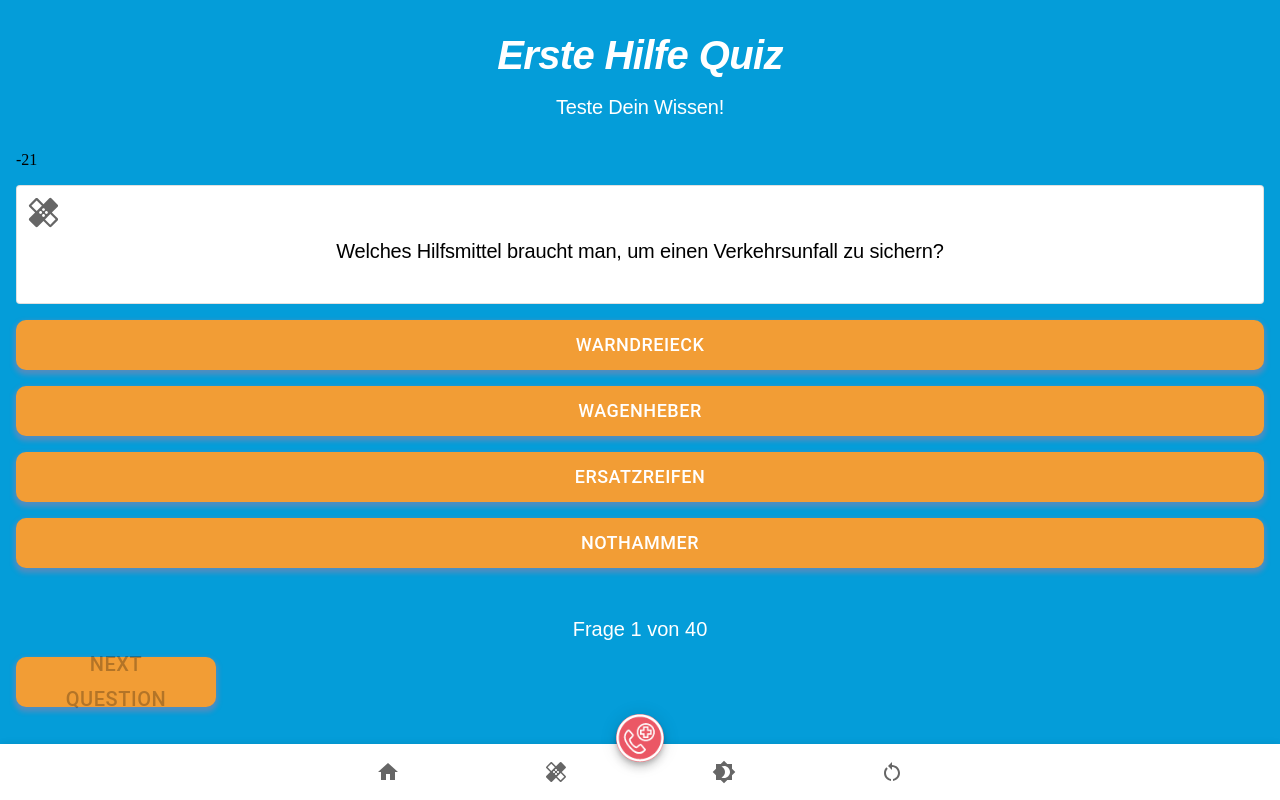
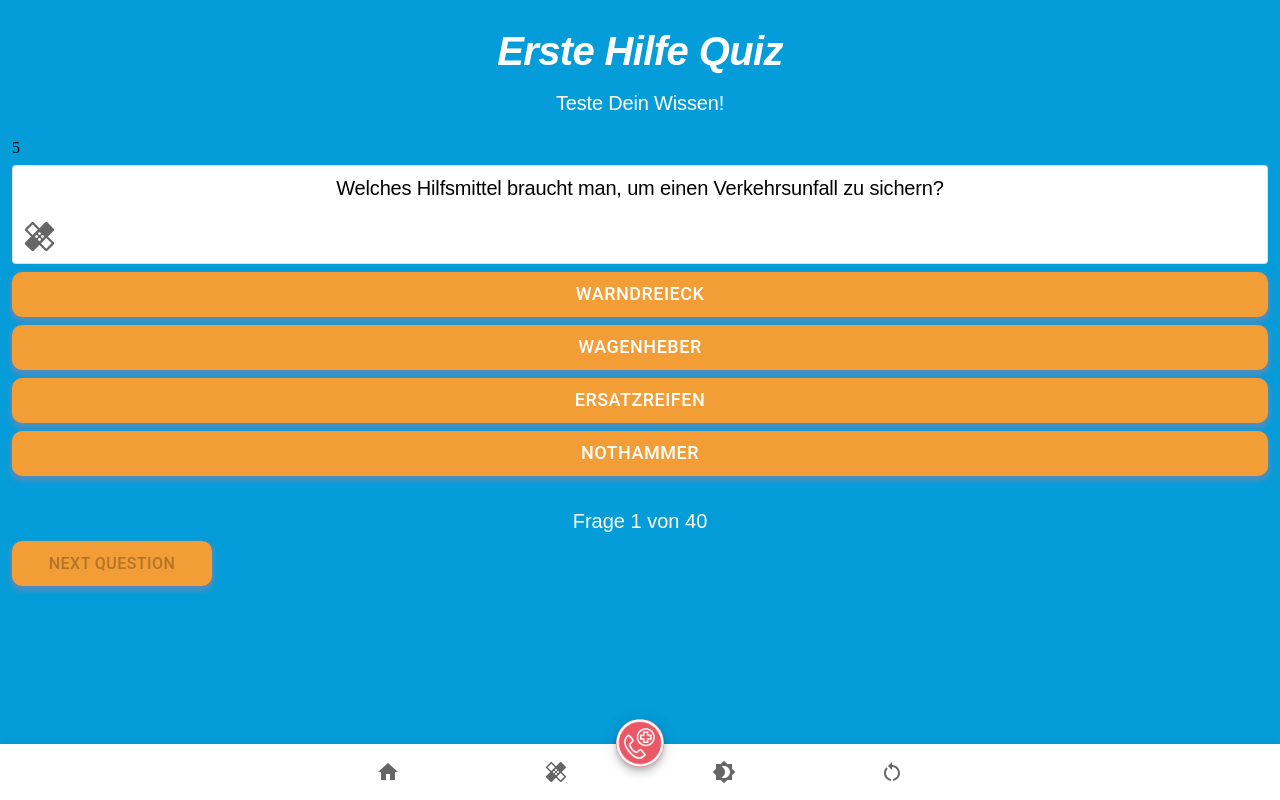
Before and after one commit to DenSchmi81/nf-capstone, a Next.js app: page /quiz in a window 1280 px wide. Built offline with nearby package versions, Linux system fonts and the light colour scheme.

Commit message:
fix: fixed timer function

```diff
--- a/src/atoms/Timer.jsx
+++ b/src/atoms/Timer.jsx
@@ -1,15 +1,12 @@
-import React, { useState, useEffect } from "react";
-import Countdown from "react-countdown";
+/*import React, { useState, useEffect } from "react";
 
-const Timer = ({}) => {
-	const [timer, setTimer] = useState(10);
+	export default function Timer() {
+		const [timer, setTimer] = useState(10);
 
-	useEffect(() => {
-		const interval = setInterval(() => {
-			setTimer(time => time - 1);
-		}, 1000);
-	});
-	return timer;
-};
-
-export default Timer;
+		useEffect(() => {
+			const interval = setInterval = setInterval => {
+				setTimer((prev) => prev - 1);
+			}, 1000);
+			});
+			return <div></div>;*/
+	}
--- a/src/ions/quizData.json
+++ b/src/ions/quizData.json
@@ -24,7 +24,7 @@
       "question" : "An welchen Symptomen erkennst du einen Sonnenstich?",
       "choices": [
         {
-          "choice": "Roter, heißer Kopf und Nacken",
+          "choice": "Roter, heißer Kopf & Nacken",
           "id": 1
         },
         {"choice":"Herzrasen",
@@ -63,7 +63,7 @@
           "choice": "30 Sekunden",
           "id": 1
         },
-        {"choice":"20 Sekunden",
+        {"choice":"10 Sekunden",
           "id": 2
         },
         {"choice": "60 Sekunden",
@@ -88,16 +88,16 @@
       "question" : "Darf man den Helm eines verunfallten Motorradfahrenden abnehmen, wenn er/sie  bewusstlos ist?",
       "choices": [
         {
-          "choice": "Nein, das ist zu gefährlich.",
+          "choice": "Nein, zu gefährlich",
           "id": 1
         },
-        {"choice":"Darf nur von Profis gemacht werden.",
+        {"choice":"Darf nur der Notarzt",
           "id": 2
         },
-        {"choice": "Ja, da sonst Lebensgefahr.",
+        {"choice": "Ja, da sonst Lebensgefahr",
           "id": 3}
       ],
-      "answer": "Ja, da sonst Lebensgefahr."
+      "answer": "Ja, da sonst Lebensgefahr"
     },
     {"id": "6e5becc7-76ad-4f14-8f6f-1afb641d48aa",
       "question" : "Wie sollte man eine Person mit Herzinfarkt lagern?",
@@ -131,13 +131,13 @@
       "question" : "In welchem Fall legt man eine Person in die Stabile Seitenlage?",
       "choices": [
         {
-          "choice": "Person ist bewusstlos und atmet.",
+          "choice": "Person bewusstlos & atmet.",
           "id": 1
         },
-        {"choice":"Person ist bewusstlos und atmet nicht",
+        {"choice":"Person bewusstlos & atmet nicht",
           "id": 2
         },
-        {"choice": "Person ist bei Bewusstsein.",
+        {"choice": "Person bei Bewusstsein.",
           "id": 3}
       ],
       "answer": "Falsch"
--- a/src/ions/styles/index.js
+++ b/src/ions/styles/index.js
@@ -1,5 +1,4 @@
 import { css } from "@emotion/react";
-import link from "next/link";
 
 export const globalStyle = css`
 	*,
--- a/src/ions/theme/index.js
+++ b/src/ions/theme/index.js
@@ -1,7 +1,7 @@
 import { createTheme } from "@mui/material/styles";
 
 const theme = createTheme({
-	palette: {
+	/*	palette: {
 		primary: {
 			main: "#049DD9",
 			contrastText: "#FFF",
@@ -10,7 +10,7 @@ const theme = createTheme({
 			main: "#F2E205",
 			contrastText: "#049DD9",
 		},
-	},
+	},*/
 	typography: {
 		h1: {
 			fontFamily: `"Montserrat", sans-serif`,
@@ -52,7 +52,7 @@ const theme = createTheme({
 					color: "white",
 					fontWeight: 500,
 					fontSize: 18,
-					height: 50,
+					height: 45,
 					padding: "0 30px",
 					paddingColor: "white",
 					"&:hover": { backgroundColor: "#00FF00", color: "#000000" },
--- a/src/organisms/footer/index.jsx
+++ b/src/organisms/footer/index.jsx
@@ -15,7 +15,7 @@ import Image from "next/image";
 const StyledFab = styled(Fab)({
 	position: "absolute",
 	zIndex: 1,
-	top: -30,
+	top: -25,
 	left: 0,
 	right: 0,
 	margin: "0 auto",
@@ -34,7 +34,7 @@ const Footer = () => {
 				<Paper sx={{ position: "fixed", bottom: 0, left: 0, right: 0 }} elevation={3}>
 					<BottomNavigation value={value} onChange={handleChange}>
 						<BottomNavigationAction icon={<HomeIcon />} href="../" />
-						<BottomNavigationAction icon={<HealingIcon />} />
+						<BottomNavigationAction icon={<HealingIcon />} href="../bookmark" />
 						<BottomNavigationAction icon={<Brightness4Icon />} />
 						<StyledFab
 							aria-label="add"
--- a/src/pages/bookmark/Bookmark.jsx
+++ /dev/null
@@ -1,4 +0,0 @@
-/*import React from "react";
-import Link from "next/link";
-
-const Page = () => {};*/
--- a/src/pages/quiz.jsx
+++ b/src/pages/quiz.jsx
@@ -5,15 +5,14 @@ import Button from "@mui/material/Button";
 import Card from "@mui/material/Card";
 import Checkbox from "@mui/material/Checkbox";
 import Stack from "@mui/material/Stack";
-/*import HealingTwoToneIcon from "@mui/icons-material/HealingTwoTone";*/
+import HealingTwoToneIcon from "@mui/icons-material/HealingTwoTone";
 import HealingIcon from "@mui/icons-material/Healing";
-import AddIcon from "@mui/icons-material/Add";
 import Footer from "../organisms/footer";
 import Snackbar from "@mui/material/Snackbar";
 import Typography from "@mui/material/Typography";
 import Alert from "@mui/material/Alert";
 import useQuizMeta from "../ions/hooks/store/useStore.jsx";
-import Timer from "../atoms/Timer";
+import Countdown from "react-countdown";
 
 const App = () => {
 	const [currentQuestion, setCurrentQuestion] = useState(0);
@@ -24,6 +23,7 @@ const App = () => {
 	const meta = useQuizMeta(state => state.meta);
 	const setBookmark = useQuizMeta(state => state.setBookmark);
 
+	/*SNACKBAR HANDLER: start*/
 	const handleClick = () => {
 		setOpen(true);
 	};
@@ -35,39 +35,59 @@ const App = () => {
 
 		setOpen(false);
 	};
+	/*SNACKBAR HANDLER: end*/
+
+	/*TIMER HANDLER: start*/
+	const renderer = ({ seconds, completed, api }) => {
+		if (completed) {
+			api.start();
+			return null;
+		} else {
+			return <span>{seconds}</span>;
+		}
+	};
+
+	const handleOnComplete = () => {
+		setCurrentQuestion(previousValue => previousValue + 1);
+		console.log(currentQuestion);
+	};
+	/*TIMER HANDLER: end*/
 
 	const id = question.data[currentQuestion] ? question.data[currentQuestion].id : null;
-	console.log(id);
 
 	return (
 		<div>
 			{question.data[currentQuestion] ? (
-				<Stack direction="column" sx={{ m: 2 }} spacing={2}>
+				<Stack direction="column" sx={{ m: 1.5 }} spacing={1}>
 					<QuizHeader />
 					<div>
-						<Timer />
+						{/*TIMER*/}
+						<Countdown
+							date={Date.now() + 10000}
+							renderer={renderer}
+							onComplete={() => handleOnComplete()}
+						/>
 					</div>
 					<Card variant="outlined" sx={{ color: "#FF00FF" }}>
-						<div>
-							<Checkbox
-								checked={Boolean(meta[id]?.checked)}
-								size="large"
-								icon={<HealingIcon />}
-								checkedIcon={<AddIcon />}
-								inputProps={{ "aria-label": "controlled" }}
-								onChange={event => {
-									setBookmark(id, event.target.checked);
-								}}
-							/>
-						</div>
 						<Typography
 							component="h2"
 							variant="h2"
-							paddingBottom="40px"
+							paddingTop="10px"
+							paddingBottom="10px"
 							sx={{ color: "black" }}
 						>
 							{question.data[currentQuestion].question}
 						</Typography>
+						<Checkbox
+							checked={Boolean(meta[id]?.checked)}
+							size="large"
+							icon={<HealingIcon />}
+							checkedIcon={<HealingTwoToneIcon />}
+							inputProps={{ "aria-label": "controlled" }}
+							onChange={event => {
+								setBookmark(id, event.target.checked);
+							}}
+						/>
 					</Card>
 					{question.data[currentQuestion].choices.map(choice => {
 						return (
@@ -104,7 +124,7 @@ const App = () => {
 						Frage {currentQuestion + 1} von {question.data.length}
 					</Typography>
 					<Button
-						sx={{ width: "200px", fontSize: "20px" }}
+						sx={{ width: "200px", fontSize: "16px", align: "center" }}
 						disabled={!answerGiven}
 						onClick={() => {
 							setCurrentQuestion(previousValue => previousValue + 1);
```
Also changed, not shown: src/pages/bookmark/index.jsx (added, +32 -0 lines), src/pages/index.jsx (+10 -14 lines), src/ions/icons/mausLogo.png (deleted).
